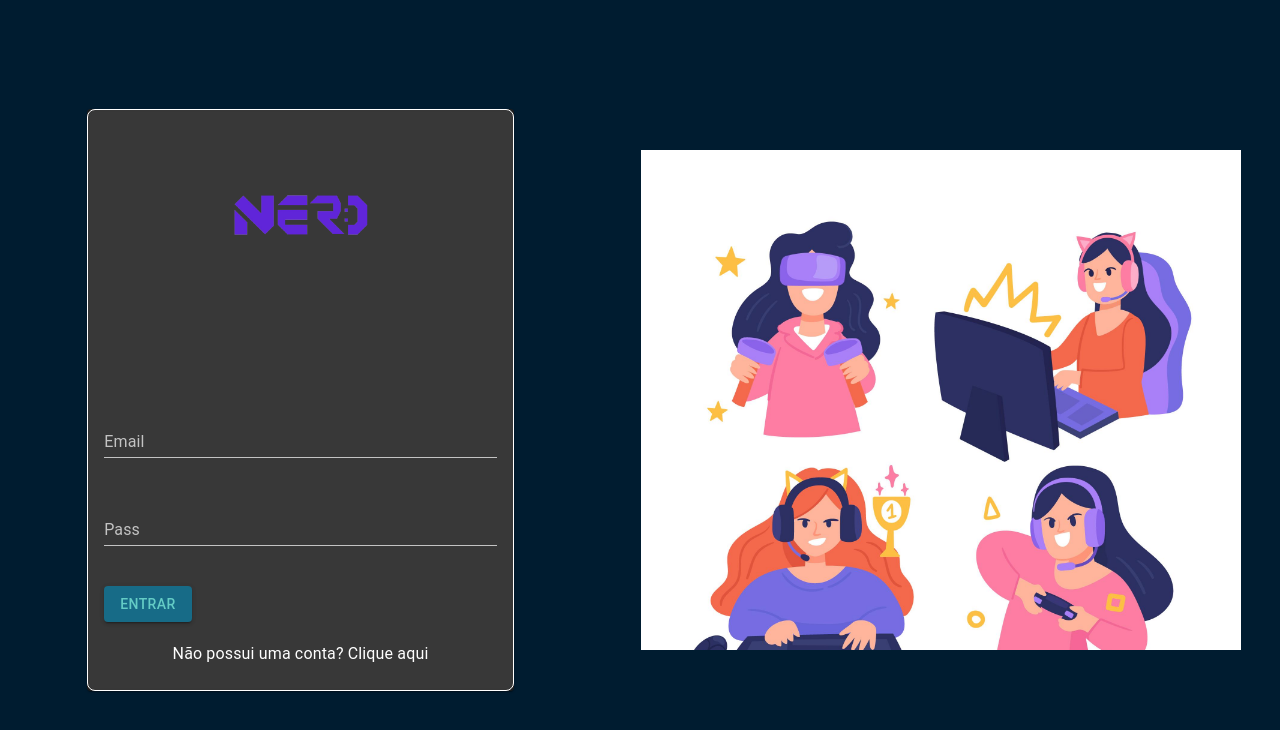
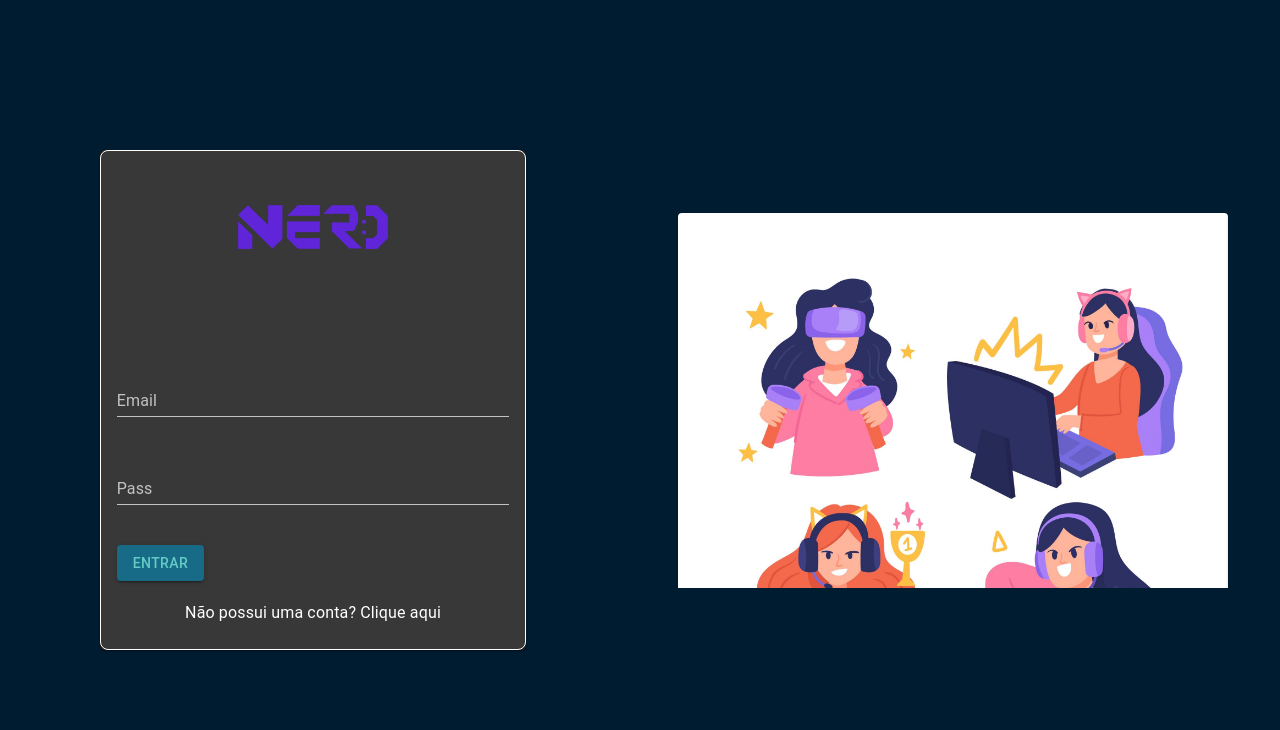
Before and after one commit to saleschan/N.E.R.D, a React (Vite) app in the folder nerd-project/: page / in a window 1280 px wide. Shown: the top 730 px of the page. Built offline with nearby package versions, Linux system fonts and the light colour scheme.

Commit message:
mudei mais

```diff
--- a/nerd-project/src/global.css
+++ b/nerd-project/src/global.css
@@ -5,6 +5,6 @@
 }
 
 .slider {
-    width: 600px;
-    height: 500px;
+    width: 550px;
+    height: 375px;
 }
--- a/nerd-project/src/pages/Login.jsx
+++ b/nerd-project/src/pages/Login.jsx
@@ -13,7 +13,7 @@ import {
 import Layout from "../components/Layout";
 import nerd from "../assets/img/nerd.png";
 import fotin from "../assets/img/fotin.png";
-import nerdbgremoved from "../assets/img/nerdbgremoved.png"
+import nerdLogo from "../assets/img/nerdLogo.png"
 import { Carousel } from "react-responsive-carousel";
 import "react-responsive-carousel/lib/styles/carousel.min.css";
 import "../global.css";
@@ -57,8 +57,8 @@ export default function Login() {
                         flexDirection: "column",
                       }}
                     >
-                      <Typography mb={1} variant="h3" sx={{ color: "white" }}>
-                        <img src={nerdbgremoved} width={150} height={150} />
+                      <Typography mb={1} variant="h3" pt={3} >
+                        <img src={nerdLogo} width={150} className="logo" />
                       </Typography>
                     </Container>
                   </Box>
@@ -117,21 +117,21 @@ export default function Login() {
             showStatus={false}
             showIndicators={false}
           >
-            <div>
-              <img src={nerd} />
-            </div>
-            <div>
-              <img src={fotin} />
-            </div>
-            <div>
-              <img src={nerd} />
-            </div>
-            <div>
-              <img src={nerd} />
-            </div>
-            <div>
-              <img src={nerd} />
-            </div>
+              <Card>
+                <img src={nerd}  width={'550px'} height={'375px'} />
+              </Card>
+              <Card>
+                <img src={fotin} />
+              </Card>
+              <Card>
+                <img src={nerd} />
+              </Card>
+              <Card>
+                <img src={nerd} />
+              </Card>
+              <Card>
+                <img src={nerd} />
+              </Card>
           </Carousel>
         </Box>
       </Box>
```
